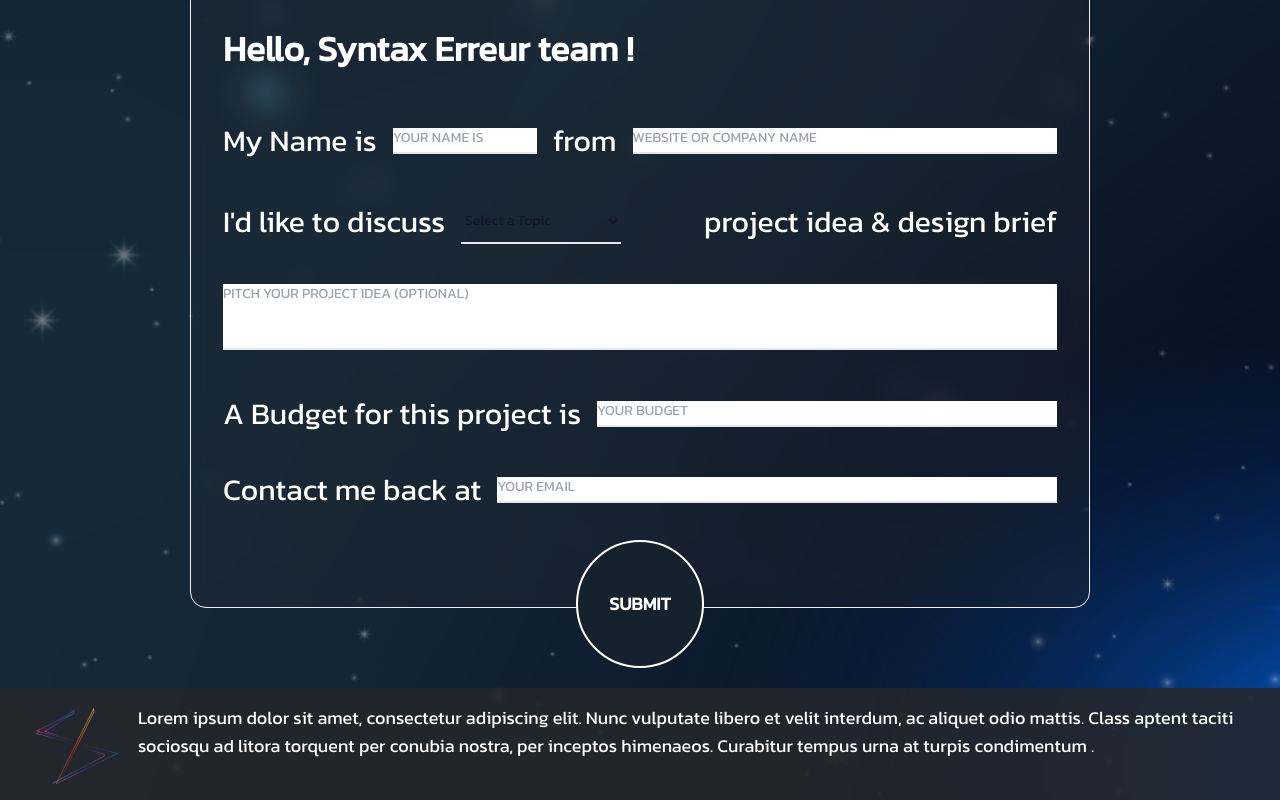
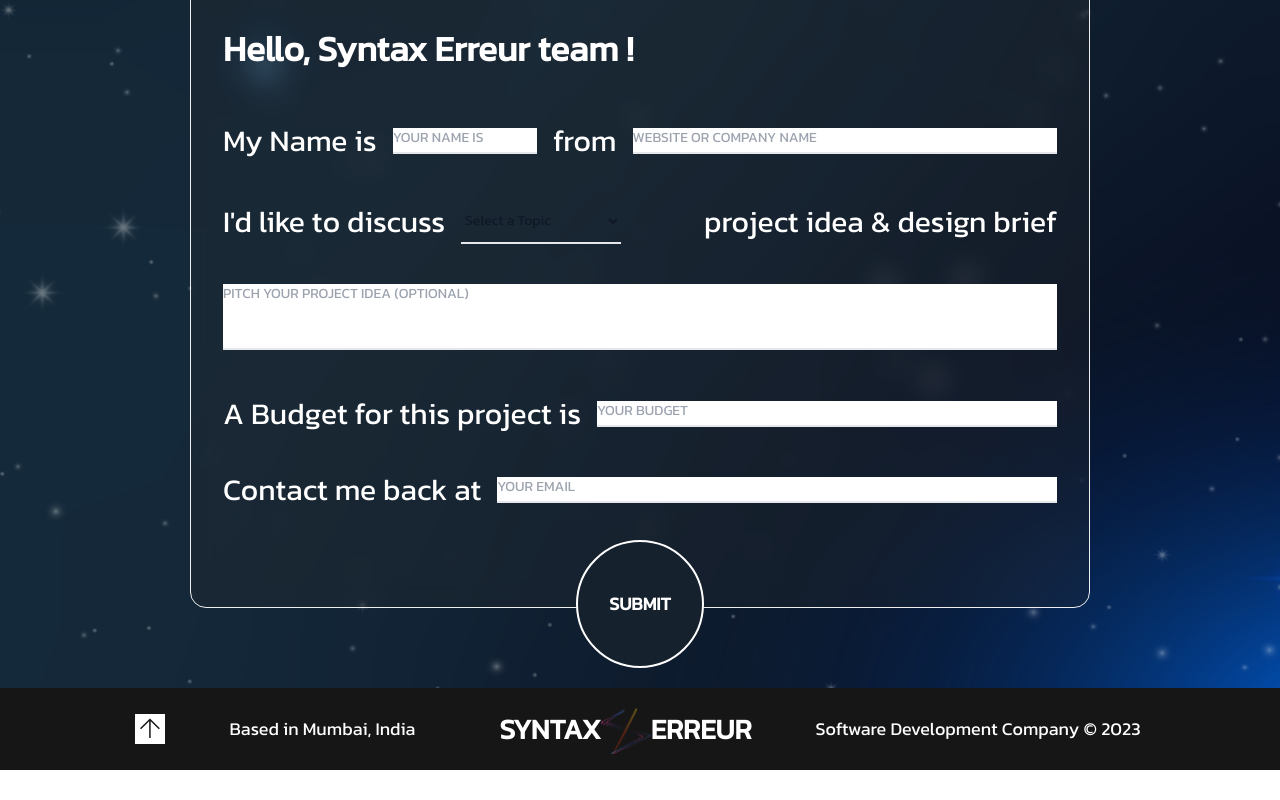
Before and after one commit to tusharverma06/Syntax-OpenSource-Website, a React (Vite) app: page / in a window 1280 px wide. Shown: the part 5695-6495 px from the top of the page. After the commit the page ends 6465 px from the top, so only its background shows below. Built offline with nearby package versions, Linux system fonts and the light colour scheme.

Commit message:
Footer Fixed

```diff
--- a/src/App.jsx
+++ b/src/App.jsx
@@ -97,7 +97,7 @@ function App() {
   const yEarth = useTransform(
     scrollYProgress,
     [0.1, 0.12, 0.15, 0.20 ,0.25,0.30,0.35,0.40,0.45,0.50,0.55,0.60,0.65,0.70,0.75,0.80],
-    ["0vh", "10vh", "30vh", "120vh","150vh","220vh","270vh","300vh","370vh","420vh","500vh","450vh","630vh","630vh","700vh","760vh" ]
+    ["0vh", "10vh", "30vh", "120vh","150vh","220vh","270vh","300vh","370vh","420vh","500vh","450vh","630vh","630vh","700vh","700vh" ]
   );
   // x animation for earth
   const xEarth = useTransform(
--- a/src/components/Pages/Footer.jsx
+++ b/src/components/Pages/Footer.jsx
@@ -1,23 +1,30 @@
 import React from 'react'
 import SElogo from '../../assets/images/SElogo.svg'
-
+import uparrow from '../../assets/images/uparrow.svg'
 const Footer = () => {
   return (
     <div>
-         <div className="relative z-10 flex flex-col px-4 md:flex-row justify-start  gap-5 bg-[#24272D] bg-opacity-90 pt-4 pb-4 pr-5">
-        <div className="mt-1 ml-5">
-          <h1 className="whitespace-nowrap font-extrabold font-Kanit uppercase flex justify-center text-[31px] ">
-          <img src={SElogo} width="150px"
-          />
-           </h1>
+         <div className="relative z-10 flex flex-col px-4 md:flex-row justify-center items-center gap-16 bg-[#161616]  pt-4 pb-4 pr-5">
+     <div className='sm:block hidden'>
+     <img src={uparrow} />
+     </div>
+        <div className='flex items-center '>
+
+          <p className="text-lg font-light text-left font-Kanit ">
+           Based in Mumbai, India
+          </p>
 
         </div>
+        <div className="mt-1 ml-5">
+          <h1 className="whitespace-nowrap font-extrabold font-Kanit uppercase flex justify-center text-[28px] ">
+        SYNTAX  <img src={SElogo} width="50px" /> ERREUR
+            </h1>
+
+        </div>
+
         <div>
           <p className="text-lg font-light text-left font-Kanit ">
-            Lorem ipsum dolor sit amet, consectetur adipiscing elit. Nunc
-            vulputate libero et velit interdum, ac aliquet odio mattis. Class
-            aptent taciti sociosqu ad litora torquent per conubia nostra, per
-            inceptos himenaeos. Curabitur tempus urna at turpis condimentum .
+         Software Development Company © 2023
           </p>
 
         </div>
```
Also changed, not shown: src/assets/images/uparrow.svg (added).
